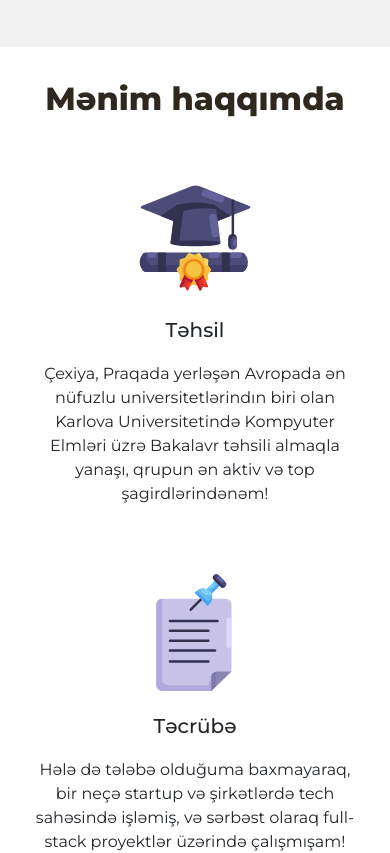
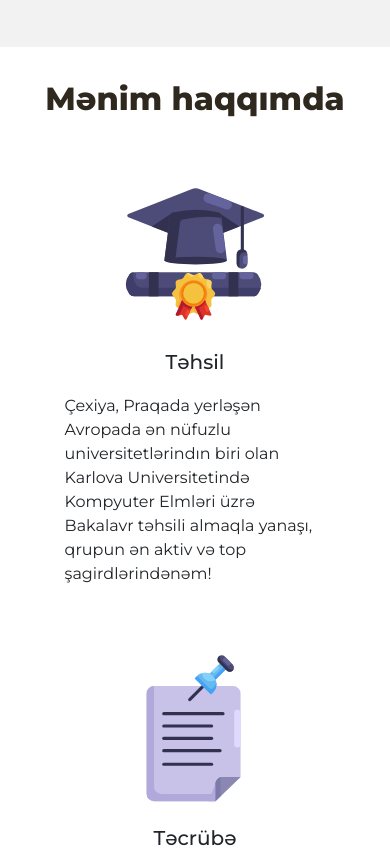
Before and after one commit to orkhen/tutoring_site, a React (Create React App) app: page / in a window 390 px wide. Shown: the part 1740-2593 px from the top of the page. Built offline with nearby package versions, Linux system fonts and the light colour scheme.

Commit message:
2/20/2024 10:07AM

```diff
--- a/package.json
+++ b/package.json
@@ -3,6 +3,8 @@
   "version": "0.1.0",
   "private": true,
   "dependencies": {
+    "@splidejs/react-splide": "^0.7.12",
+    "@splidejs/splide": "^4.1.4",
     "@testing-library/jest-dom": "^5.17.0",
     "@testing-library/react": "^13.4.0",
     "@testing-library/user-event": "^13.5.0",
--- a/src/components/About/About.jsx
+++ b/src/components/About/About.jsx
@@ -17,12 +17,8 @@
             <h3>Mənim haqqımda</h3>
         </div>
 
-        <div className="about-blocks">
+        <div className="about-blocks d-flex flex-column align-items-center">
             <div className="about-block d-flex align-items-center mt-5">
-                {/* <div className="about-block-img">
-                    <img src={AboutEducation} alt='about-education' />
-                </div> */}
-
                 <div className="about-block-icon">
                   <img src={EducationIcon} />
                 </div>
@@ -36,11 +32,7 @@
                 </div>
             </div>
 
-            <div className="about-block d-flex align-items-center">
-                {/* <div className="about-block-img">
-                    <img src={AboutEducation} alt='about-education' />
-                </div> */}
-
+            <div className="about-block second-block d-flex align-items-center">
                 <div className="about-block-icon">
                   <img src={ExperienceIcon} />
                 </div>
--- a/src/components/About/about.css
+++ b/src/components/About/about.css
@@ -1,5 +1,5 @@
 .about-container {
-    margin: 2rem 4rem 0 4rem;
+    margin: 2rem 0rem 0 0rem;
     padding-bottom: 4rem;
 }
 
@@ -12,17 +12,35 @@
     line-height: normal;
 }
 
-.about-block-img img {
-    width: 90%;
-    /* background: lightgray 50% / cover no-repeat; */
+.about-blocks {
+    gap: 4rem;
+}
+
+.about-block {
+    /* justify-content: space-between; */
+    justify-content: center;
+    gap: 6rem;
+}
+
+.second-block {
+    flex-direction: row-reverse;
+}
+
+.about-block-content {
+    width: 40%;
 }
 
 .about-block-icon img {
-    width: 128px;
-    height: 128px;
+    width: 214px;
+    height: 214px;
 }
 
 @media screen and (max-width: 768px) {
+    .about-block-icon img {
+        width: 160px;
+        height: 160px;
+    }
+
     .about-container {
         margin: 2rem 2rem 0 2rem;
     }
@@ -39,9 +57,24 @@
     }
 
     .about-block-content {
-        text-align: center;
         display: flex;
+        width: 60%;
         flex-direction: column;
         gap: 0.75rem;
     }
+
+    .about-block-content h5 {
+        text-align: center;
+    }
+
+    .about-block-content p {
+        text-align: start;
+    }
 }
+
+@media screen and (max-width: 576px) {
+    .about-block-content {
+        display: flex;
+        width: 80%;
+    }
+}
--- /dev/null
+++ b/src/components/Projects/ProjectCard/ProjectCard.jsx
@@ -0,0 +1,29 @@
+import React from 'react';
+import './projectCard.css';
+
+const ProjectCard = () => {
+  return (
+    <div className='project-card d-flex'>
+      <div className="project-card-content d-flex flex-column align-items-center ">
+        <div className="project-card-title d-flex flex-column justify-content-center mt-4">
+          <h3>Allrent'də</h3>
+          <h3>Software Developer</h3>
+        </div>
+
+        <div className="project-card-info">
+
+        </div>
+
+        <div className="project-card-more">
+
+        </div>
+      </div>
+
+      <div className="project-card-img">
+
+      </div>
+    </div>
+  )
+}
+
+export default ProjectCard
--- /dev/null
+++ b/src/components/Projects/ProjectCard/projectCard.css
@@ -0,0 +1,31 @@
+.project-card {
+    width: 33%;
+    height: 180px;
+
+    /* background-color: aqua; */
+    border-radius: 32px;
+    box-shadow: 0 4px 8px 0 rgba(0,0,0,0.2);
+}
+
+.project-card-content {
+    flex: 2;
+}
+
+.project-card-img {
+    flex: 1;
+    flex-shrink: 0;
+    background-image: url('../../../assets/images/allrent.png');
+    background-size: cover;
+    background-position: center;
+    background-repeat: no-repeat;
+    opacity: 0.8;
+
+    border-top-right-radius: 32px;
+    border-bottom-right-radius: 32px;
+}
+
+.project-card-title h3 {
+    color: #2F281E;
+    font-size: 18px;
+    font-weight: 800;
+}
--- /dev/null
+++ b/src/components/Projects/Projects.jsx
@@ -0,0 +1,39 @@
+import React from 'react';
+
+// Styles
+import './projects.css';
+import '@splidejs/react-splide/css';
+
+// Components
+import ProjectCard from './ProjectCard/ProjectCard';
+import { Splide, SplideSlide } from '@splidejs/react-splide';
+
+const Projects = () => {
+  return (
+    <div className='projects'>
+        <div className="projects-container d-flex flex-column align-items-center">
+            <div className="projects-title">
+                <h3>Təcrübə və Proyektlər</h3>
+            </div>
+
+            <div className="projects-cards mt-5">
+              <Splide
+                className='project-cards-slide'
+                options={{
+                  type: 'loop',
+                  drag: 'free',
+                  perPage: 1,
+                }}
+              >
+                <SplideSlide>
+                  <ProjectCard />
+                </SplideSlide>
+              </Splide>
+            </div>
+        </div>
+
+    </div>
+  )
+}
+
+export default Projects
--- /dev/null
+++ b/src/components/Projects/projects.css
@@ -0,0 +1,18 @@
+.projects-container {
+    margin: 0 1rem 0 1rem;
+    margin-top: 2rem;
+    padding-bottom: 4rem;
+}
+
+.projects-title h3 {
+    color: #2F281E;
+    text-align: center;
+    font-size: 32px;
+    font-style: normal;
+    font-weight: 800;
+    line-height: normal;
+}
+
+.projects-cards {
+    width: 100%;
+}
--- a/src/pages/MainPage/MainPage.jsx
+++ b/src/pages/MainPage/MainPage.jsx
@@ -7,6 +7,7 @@
 import './mainPage.css';
 import Benefits from '../../components/Benefits/Benefits';
 import About from '../../components/About/About';
+import Projects from '../../components/Projects/Projects';
 
 const MainPage = () => {
   return (
@@ -14,6 +15,7 @@
       <Cover />
       <Benefits />
       <About />
+      {/* <Projects /> */}
     </div>
   )
 }
```
Also changed, not shown: src/assets/images/allrent.png (added), 1 other file (tests, documents, lock files or other folders).
